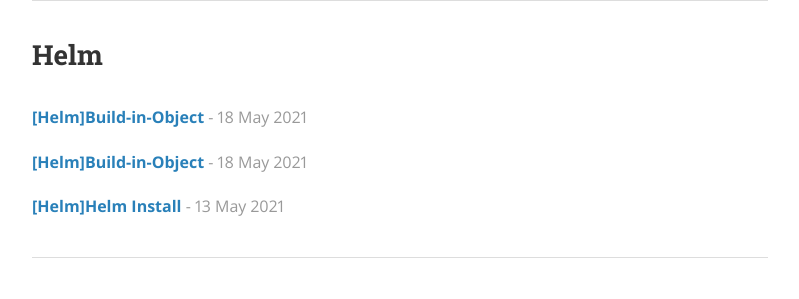
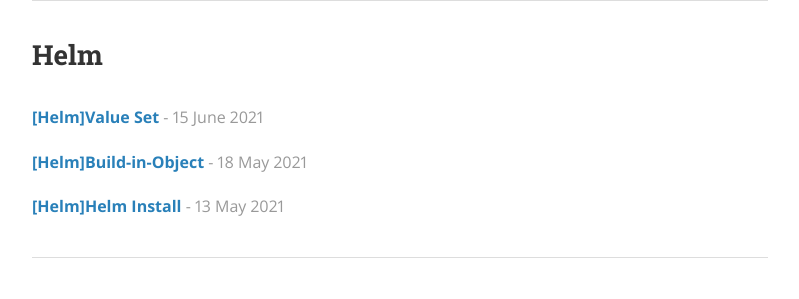
Before and after one commit to rhsoddld/rhsoddld.github.io, a Jekyll site: the page built from posts.md, in a window 1280 px wide and 900 px high, scrolled down 635 px. Shown: the part 154-453 px from the top of the window, without its empty margins (240-1039 px from the left). Built offline with Jekyll 4.4.1, drawn with Linux system fonts in a browser that asks for light colours; nearby versions of some CDN libraries.

Commit message:
Update 2021-06-15-helm_3.md

```diff
--- a/_posts/2021-06-15-helm_3.md
+++ b/_posts/2021-06-15-helm_3.md
@@ -1,7 +1,7 @@
 ---
 layout: post
-title: "[Helm]Build-in-Object"
-date: 2021-05-18T00:40:54-05:00
+title: "[Helm]Value Set"
+date: 2021-06-15T00:40:54-05:00
 author: Lee
 categories: Helm
 ---
```
